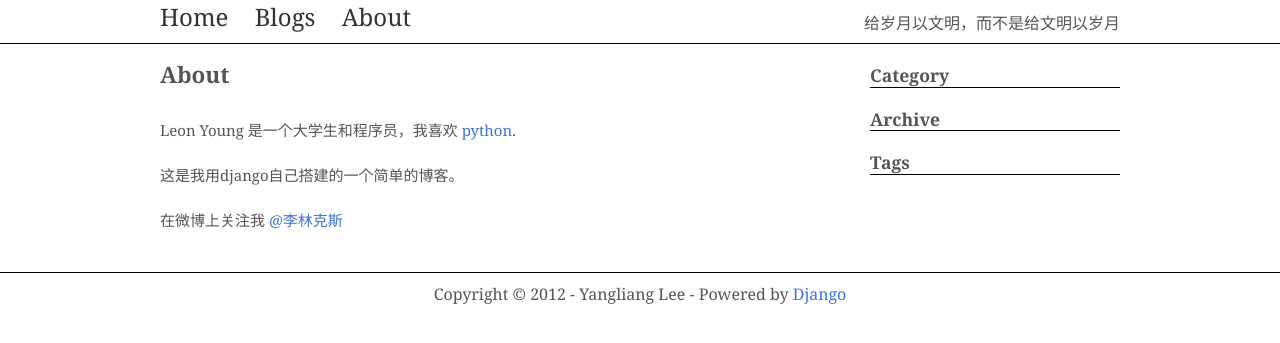
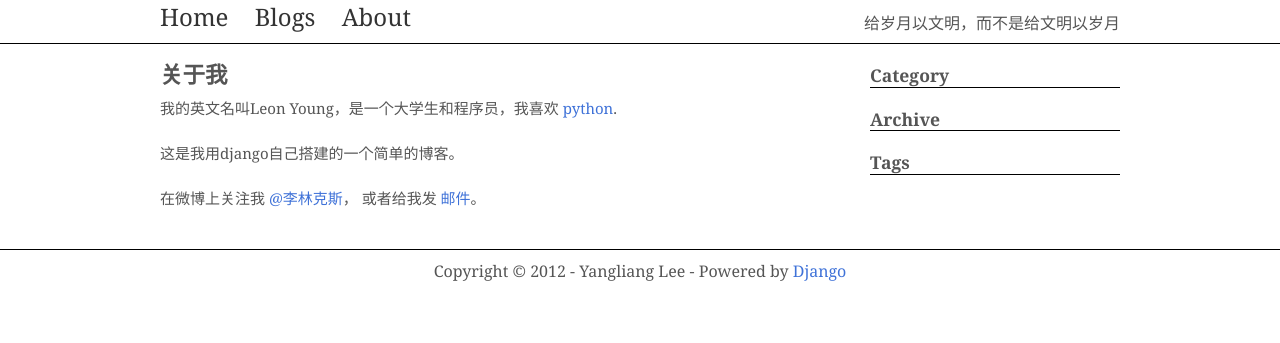
Before and after one commit to DeanThompson/leon-blog, a Django app: page /about/ in a window 1280 px wide. Shown: the part 60-403 px from the top of the page. Run offline with Django 3.2, Linux system fonts and the light colour scheme; parts of the project's set-up code (start-up, migrations or seed data) failed here and were passed over.

Commit message:
little modification of about.html

```diff
--- a/templates/blog/about.html
+++ b/templates/blog/about.html
@@ -6,12 +6,12 @@
 
 {% block content %}
     <div class="entry">
-        <h2>About</h2>
-        <br />
-        <p>Leon Young 是一个大学生和程序员，我喜欢 <a href="http://python.org/" target="_blank">python</a>.</p>
+        <h2>关于我</h2>
+        <p>我的英文名叫Leon Young，是一个大学生和程序员，我喜欢 <a href="http://python.org/" target="_blank">python</a>.</p>
         <br />
         <p>这是我用django自己搭建的一个简单的博客。</p>
         <br />
-        在微博上关注我 <a href="http://weibo.com/leonyoung2009">@李林克斯</a>
+        <p>在微博上关注我 <a href="http://weibo.com/leonyoung2009">@李林克斯</a>，
+            或者给我发 <a href="mailto:yanglianglee@gmail.com">邮件</a>。</p>
     </div>
 {% endblock %}
```
